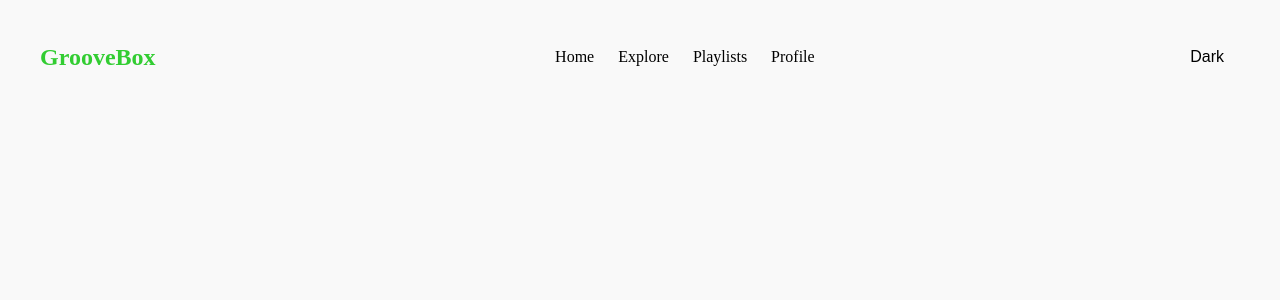
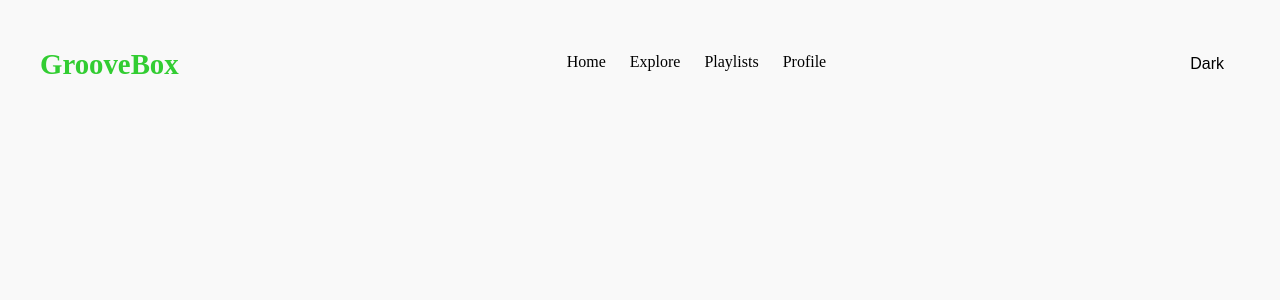
Before and after one commit to Chetan7771/Music_Player, a React (Vite) app in the folder my_reactapp_musicplayer/: page / in a window 1280 px wide. Shown: the top 300 px of the page. Built offline with nearby package versions, Linux system fonts and the light colour scheme.

Commit message:
Updated hovering effect

```diff
--- a/my_reactapp_musicplayer/src/App.jsx
+++ b/my_reactapp_musicplayer/src/App.jsx
@@ -1,11 +1,35 @@
-import Navbar from "./Components/Navbar";
+import React, { useState, useEffect } from "react";
+import "./index.css";
 
-function App() {
+function Navbar() {
+  const [isDarkMode, setIsDarkMode] = useState(false);
+
+  // Update body class whenever the theme changes
+  useEffect(() => {
+    document.body.className = isDarkMode ? "dark" : "light";
+  }, [isDarkMode]);
+
+  // Toggle theme handler
+  const toggleTheme = () => {
+    setIsDarkMode((prevMode) => !prevMode);
+  };
+
   return (
     <div>
-      <Navbar />
+      <nav className="navbar">
+        <h1 className="brand-name">GrooveBox</h1>
+        <ul className="navbar-links">
+          <li>Home</li>
+          <li>Explore</li>
+          <li>Playlists</li>
+          <li>Profile</li>
+        </ul>
+        <button onClick={toggleTheme} className="theme-toggle-btn">
+          {isDarkMode ? "Light" : "Dark"}
+        </button>
+      </nav>
     </div>
   );
 }
 
-export default App;
+export default Navbar;
--- a/my_reactapp_musicplayer/src/index.css
+++ b/my_reactapp_musicplayer/src/index.css
@@ -1,3 +1,6 @@
+
+
+
 /* Global Light and Dark Themes */
 body.light {
   background-color: #f9f9f9;
@@ -46,7 +49,7 @@ body.dark {
   transform: scale(1.2);
 }
 li:hover{
-  color: #cd3232;
+  color: #32cd32;
 }
 .theme-toggle-btn {
   font-size: 1rem; /* Match the font size of navbar links */
@@ -67,3 +70,38 @@ li:hover{
 h1{
   cursor: pointer;
 }
+.navbar-links li {
+  position: relative;
+  padding-bottom: 5px;
+  transition: color 0.3s ease-in-out;
+  cursor: pointer;
+}
+
+.navbar-links li:hover {
+  color: #32cd32; /* Change text color on hover */
+}
+
+.navbar-links li::after {
+  content: "";
+  position: absolute;
+  left: 0;
+  bottom: 0;
+  width: 100%;
+  height: 2px;
+  background-color: #32cd32; /* Green underline */
+  transform: scaleX(0); /* Initially hidden */
+  transition: transform 0.3s ease-in-out;
+}
+
+.navbar-links li:hover::after {
+  transform: scaleX(1); /* Expand on hover */
+}
+.brand-name {
+  color: #32cd32; /* Green color */
+  font-size: 1.8rem; /* Default size */
+  transition: transform 0.3s ease-in-out;
+}
+
+.brand-name:hover {
+  transform: scale(1.2); /* Increases size by 20% */
+}
```
Also changed, not shown: my_reactapp_musicplayer/src/Components/Sidebar.jsx (added, +27 -0 lines), my_reactapp_musicplayer/src/Components/Navbar.jsx (line endings or trailing spaces).
